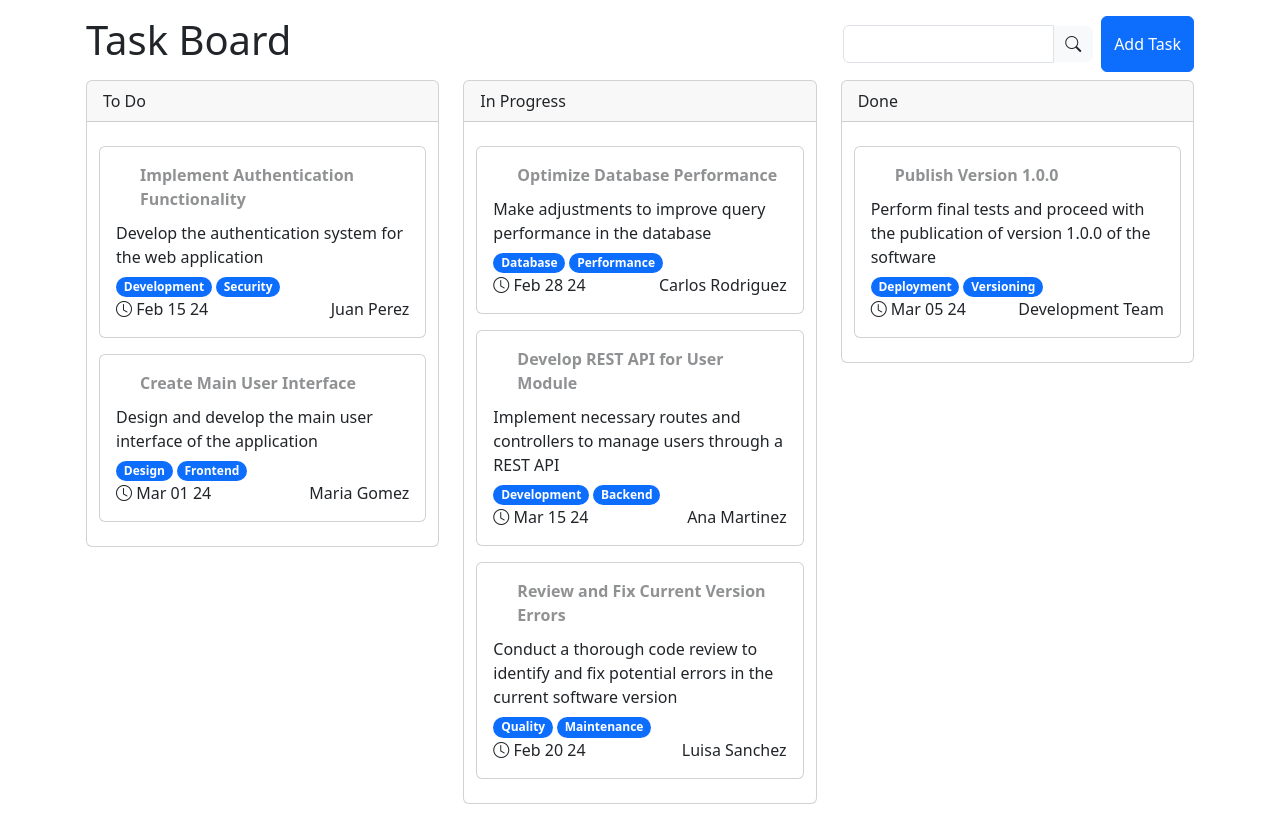
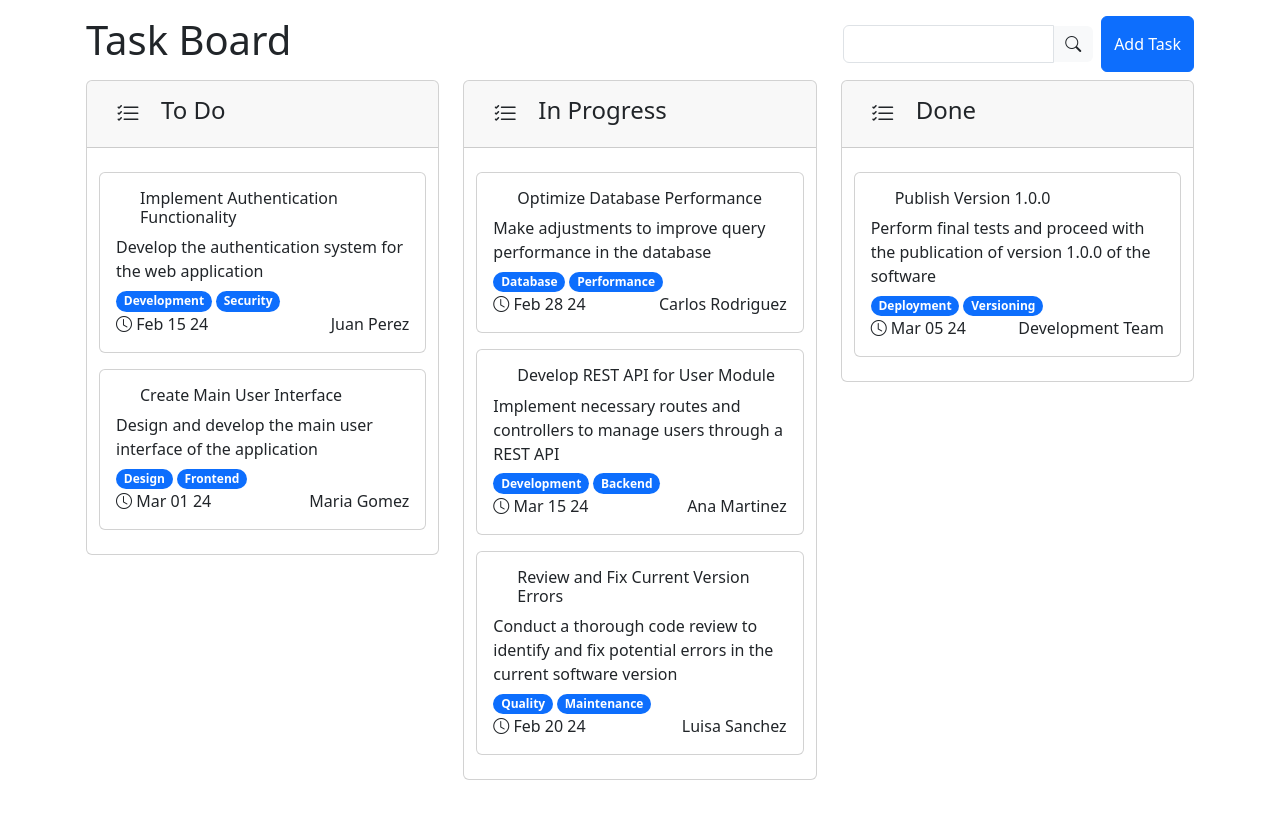
Before and after one commit to DrakoPOD/frontend-development-test, a Vue app: page / in a window 1280 px wide. Built offline with nearby package versions, Linux system fonts and the light colour scheme.

Commit message:
add group drag and group drop

```diff
--- a/src/App.vue
+++ b/src/App.vue
@@ -30,7 +30,7 @@
             :key="key"
             :title="name"
             :loading="isLoading"
-            :task-list="taskFiltered[key]"
+            :task-list="taskFilteredWithStatus[key]"
             :status="key"
           />
         </div>
@@ -109,7 +109,7 @@ async function getTaskList() {
   isLoading.value = false;
 }
 
-const taskFiltered = computed(() => {
+const taskFilteredWithStatus = computed(() => {
   const filtered = filterTask(taskStore.tasks, searchTask.value);
 
   const cols: Record<number, { task: ITask; idx: number }[]> = {};
--- a/src/components/Column.vue
+++ b/src/components/Column.vue
@@ -1,7 +1,17 @@
 <template>
   <div class="col-sm-4">
     <div class="card">
-      <div class="card-header">{{ props.title }}</div>
+      <div class="card-header">
+        <div class="d-flex gap-2 flex-row align-center align-items-center">
+
+          <button class="btn" @click="selectMode"  :class="{'btn-secondary active': activeDrag}"><i class="bi bi-list-check" style="font-size: 1.5rem;"></i></button>
+          <div>
+            <h4 class="card-title">
+              {{ props.title }}
+            </h4>
+          </div>
+        </div>
+      </div>
       <div class="card-body">
         <div class="row g-2">
           <template v-if="!loading">
@@ -11,6 +21,9 @@
               :task="task"
               :idx="idx"
               :key="idx"
+              :draggable="allowDrag"
+              :select-mode="activeDrag"
+              ref="taskCards"
             />
           </template>
           <template v-else>
@@ -27,6 +40,8 @@ import type { ITask } from "@/types/task";
 import TaskCard from "./TaskCard.vue";
 import LoaderCard from "@/components/LoaderCard.vue";
 import DropArea from "@/components/DropArea.vue";
+import { computed, onMounted, ref, watch, nextTick } from "vue";
+import { useDragStore } from "@/store/dragStore";
 
 interface Props {
   title: string;
@@ -39,4 +54,34 @@ const props = withDefaults(defineProps<Props>(), {
   taskList: () => [],
   loading: false,
 });
+
+const dragStore = useDragStore()
+
+const taskCards = ref<Array<InstanceType<typeof TaskCard>>>([])
+
+const allowDrag = computed(()=>{
+  if (dragStore.currentColumn == null) return true
+  if (dragStore.currentColumn == props.status) return true
+  return false
+})
+
+const activeDrag = computed(()=> dragStore.currentColumn == props.status)
+
+function selectMode(){
+  dragStore.dragList = null
+  if(dragStore.currentColumn != props.status){
+    dragStore.currentColumn = props.status
+  } else {
+    dragStore.currentColumn = null
+  }
+}
+
+const cardSelected = computed(()=>{
+  const arr = taskCards.value.map(x=> x.selected)
+  if(activeDrag.value){
+    const cardArr = props.taskList.flatMap((task,i)=> arr[i] ? [task.idx] : [] )
+    dragStore.dragList = cardArr
+  }
+  return arr
+})
 </script>
--- a/src/components/DropArea.vue
+++ b/src/components/DropArea.vue
@@ -21,12 +21,10 @@
 <script setup lang="ts">
 import { ref } from "vue";
 import { useDragStore } from "@/store/dragStore";
-import { useTaskStore } from "@/store/taskStore";
 
 const props = defineProps<{ idx: number; status: number }>();
 
 const dragStore = useDragStore();
-const taskStore = useTaskStore();
 
 const dragOver = ref(false);
 const isDragging = ref(false);
@@ -40,7 +38,7 @@ dragStore.$subscribe(
 
 function drop() {
   dragOver.value = false;
-  taskStore.sortTask(dragStore.dragIdx, props.idx, props.status);
+  dragStore.sortTask(dragStore.dragIdx, props.idx, props.status);
 }
 </script>
 <style scoped>
--- a/src/components/TaskCard.vue
+++ b/src/components/TaskCard.vue
@@ -1,6 +1,6 @@
 <template>
   <div
-    draggable="true"
+    :draggable="draggable"
     class="card col-12 px-0"
     @mouseover.prevent="() => (mouseover = true)"
     @mouseleave.prevent="() => (mouseover = false)"
@@ -8,6 +8,7 @@
     @dragend.prevent="dragEnd"
   >
     <div class="card-body">
+      <div class="d-flex flex-row align-center aling-items-center">
         <div class="form-check fw-bold">
           <input
             :disabled="!selectMode"
@@ -17,9 +18,10 @@
             v-model="selected"
             id="selectMode"
           />
-        <label for="selectMode" class="form-check-label card-title">{{
-          task.title
-        }}</label>
+        </div>
+        <div>
+          <h6 class="card-title" >{{ task.title }}</h6>
+        </div>
       </div>
 
       <p class="card-text mb-1">
@@ -57,7 +59,7 @@
 
 <script setup lang="ts">
 import type { ITask } from "@/types/task";
-import { ref, computed } from "vue";
+import { ref, computed, watch } from "vue";
 import { useDragStore } from "@/store/dragStore";
 import { useTaskStore } from "@/store/taskStore";
 
@@ -68,11 +70,14 @@ interface Props {
   task: ITask;
   selectMode?: boolean;
   idx: number;
+  draggable: boolean;
 }
 
 const props = withDefaults(defineProps<Props>(), {
   selectMode: false,
+  draggable: true,
 });
+
 
 const dragStore = useDragStore();
 const taskStore = useTaskStore();
@@ -80,12 +85,18 @@ const taskStore = useTaskStore();
 const mouseover = ref(false);
 const selected = ref(false);
 
+defineExpose({selected})
+
 const isDragging = computed({
   set: (val: boolean) => {
     dragStore.isDragging = val;
   },
   get: () => dragStore.isDragging,
 });
+
+watch(()=>props.selectMode, (val)=>{
+  if(!val) {selected.value = false}
+})
 
 function dragStart() {
   isDragging.value = true;
--- a/src/store/dragStore.ts
+++ b/src/store/dragStore.ts
@@ -1,9 +1,47 @@
 import { defineStore } from "pinia";
 import { ref } from "vue";
+import { useTaskStore } from "./taskStore";
 
-export const useDragStore = defineStore('drag',() => {
-    const isDragging = ref(false)
-    const dragIdx = ref<number | null>(null)
+import type { ITask, ITaskStutus } from "@/types/task";
 
-    return {isDragging, dragIdx}
-})
+export const useDragStore = defineStore("drag", () => {
+  const taskStore = useTaskStore()
+
+  const isDragging = ref(false);
+  const dragIdx = ref<number | null>(null);
+  const currentColumn = ref<number | null>(null);
+  const dragList = ref<number[] | null>(null);
+
+  const cleanDrag = () =>{
+    isDragging.value = false
+    dragIdx.value = null
+    currentColumn.value = null
+    dragList.value = null
+  }
+
+  const sortTask = (oldIndex: any, newIndex: number, newStatus: number) => {
+    if (dragList.value == null || dragList.value.length == 0){
+      if (oldIndex == newIndex && taskStore.tasks[oldIndex].status == newStatus)
+      return;
+    const task = taskStore.tasks.splice(oldIndex, 1)[0];
+
+    task.status = newStatus as ITaskStutus;
+
+    taskStore.tasks.splice(newIndex, 0, task);
+  }else {
+    if(currentColumn.value == newStatus) return
+    const tempArr: ITask[] = []
+    dragList.value.sort((a,b)=> b-a)
+    dragList.value.forEach(idx=> {
+      const tempTask = taskStore.tasks.splice(idx,1)[0]
+      tempTask.status = newStatus as ITaskStutus
+      tempArr.push(tempTask)
+    })
+    tempArr.reverse()
+    taskStore.tasks.splice(newIndex,0, ...tempArr)
+  }
+  cleanDrag()
+}
+
+  return { isDragging, dragIdx, currentColumn, dragList, sortTask, cleanDrag };
+});
--- a/src/store/taskStore.ts
+++ b/src/store/taskStore.ts
@@ -20,16 +20,6 @@ export const useTaskStore = defineStore("tasks", () => {
   const openModal = ref(false);
   const openDeleteModal = ref(false);
   const idxTask = ref<number | null>(null);
-
-  const sortTask = (oldIndex: any, newIndex: number, newStatus: number) => {
-    if (oldIndex == newIndex && tasks.value[oldIndex].status == newStatus)
-      return;
-    const task = tasks.value.splice(oldIndex, 1)[0];
-
-    task.status = newStatus as ITaskStutus;
-
-    tasks.value.splice(newIndex, 0, task);
-  };
 
   const deleteTask = (idx: number | null) => {
     openDeleteModal.value = false;
@@ -68,7 +58,6 @@ export const useTaskStore = defineStore("tasks", () => {
     openModal,
     openDeleteModal,
     idxTask,
-    sortTask,
     deleteTask,
     addTask,
     updateTask,
```
Lines whose indentation alone changed are shown as unchanged.
